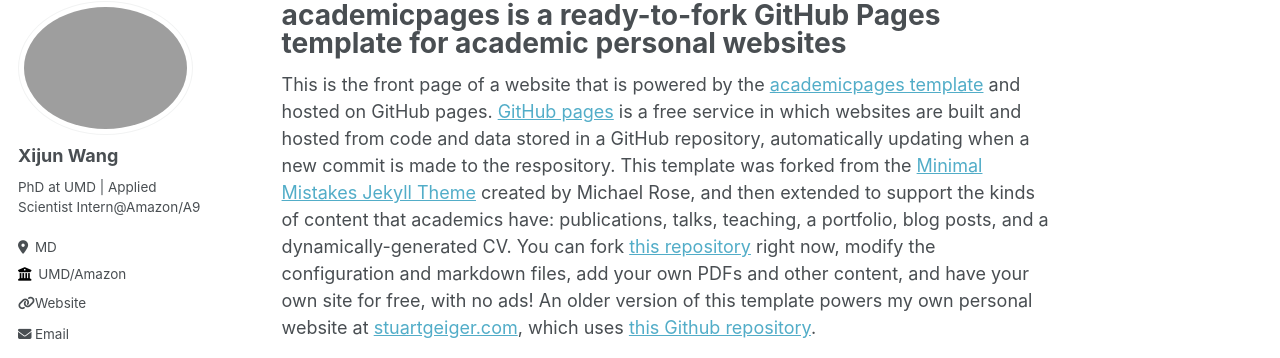
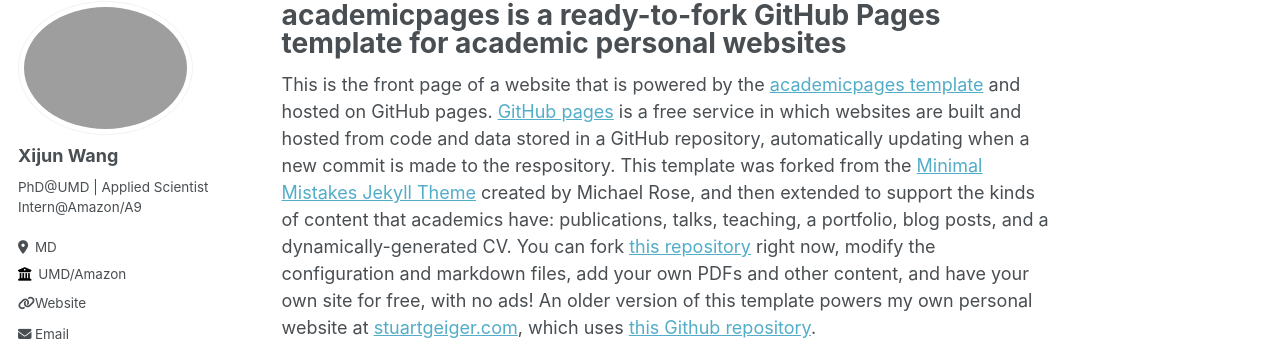
Before and after one commit to xijun-cs/xijun-cs.github.io, a Jekyll site: the page built from _pages/about.md, in a window 1280 px wide. Shown: the part 85-443 px from the top of the page. Built offline with Jekyll 4.4.1, drawn with Linux system fonts in a browser that asks for light colours; some web fonts are replaced.

```diff
--- a/_config.yml
+++ b/_config.yml
@@ -24,7 +24,7 @@ author:
   avatar           : "xijun.png"
   name             : "Xijun Wang"
   pronouns         : # example: "she/her"
-  bio              : "PhD at UMD | Applied Scientist Intern@Amazon/A9"
+  bio              : "PhD@UMD | Applied Scientist Intern@Amazon/A9"
   location         : "MD"
   employer         : "UMD/Amazon"
   uri              : https://xijun-cs.github.io
```
